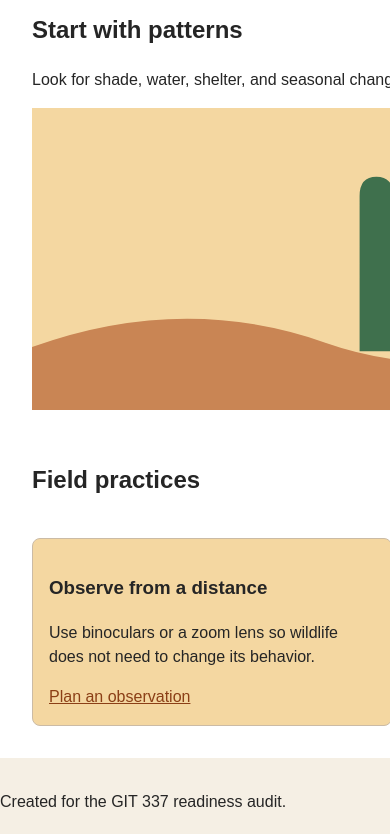
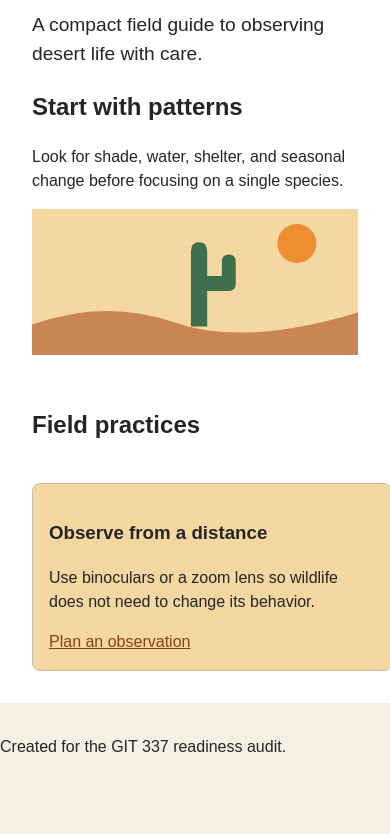
Before and after one commit to malaysiathomas-cottingham/git337-m0-multipage-site-repair, a plain HTML site: page index.html in a window 390 px wide. Shown: the part 224-1058 px from the top of the page. After the commit the page ends 1031 px from the top, so only its background shows below. Drawn offline with Linux system fonts and the light colour scheme.

Commit message:
Fix C2: edit width properties for improved responsiveness

```diff
--- a/css/styles.css
+++ b/css/styles.css
@@ -17,7 +17,8 @@
 .site-header,
 main,
 footer {
-  width: 1100px;
+  max-width: 1100px;
+  width: 100%;
   margin-inline: auto;
 }
 
```
